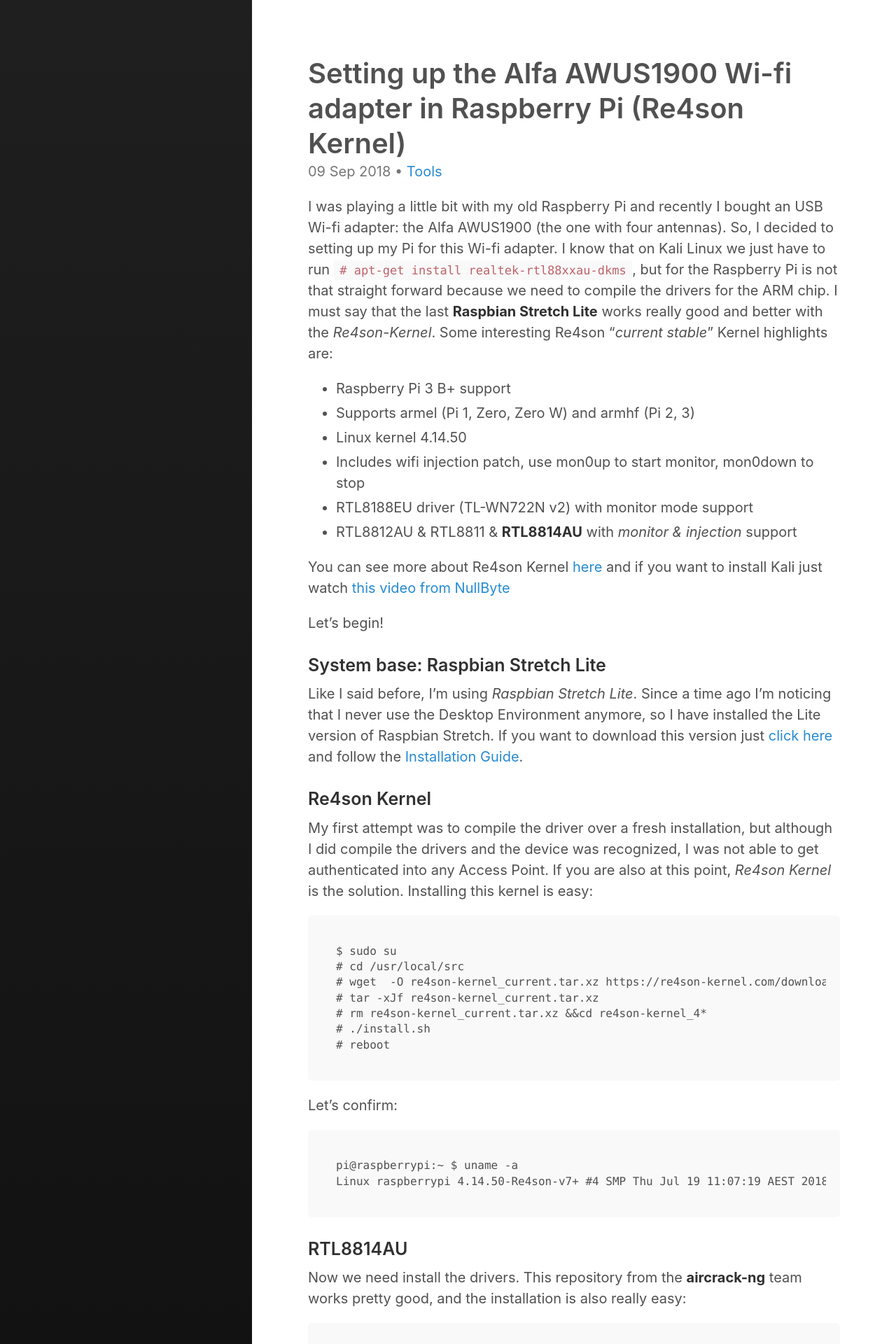
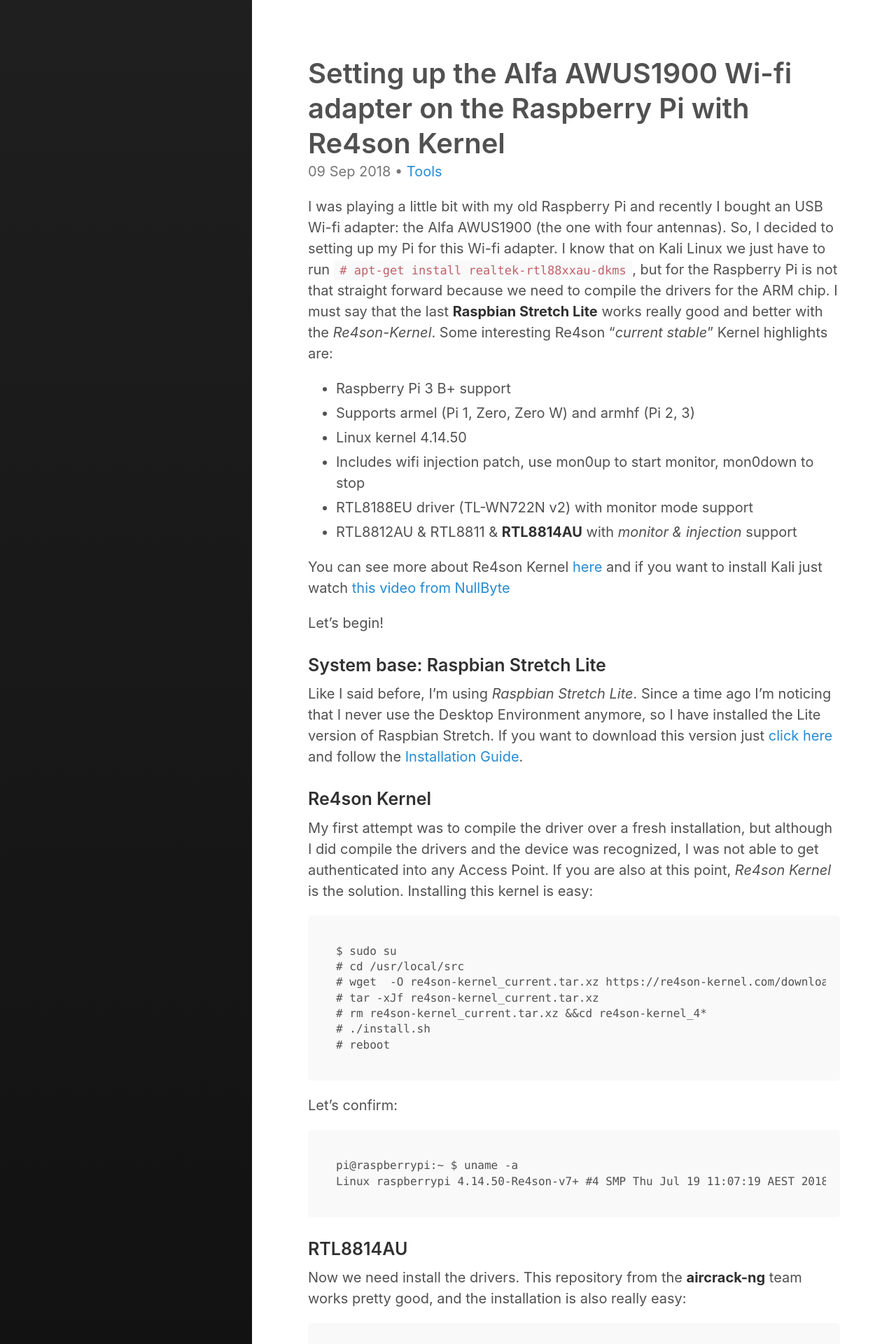
Before and after one commit to davidtavarez/davidtavarez.github.io, a Jekyll site: the page built from _posts/2018-09-09-re4son_kernel_raspberry_pi.md, in a window 1280 px wide. Shown: the top 1920 px of the page at 70% size. Built offline with Jekyll 4.4.1, drawn with Linux system fonts in a browser that asks for light colours.

Commit message:
changing title

```diff
--- a/_posts/2018-09-09-re4son_kernel_raspberry_pi.md
+++ b/_posts/2018-09-09-re4son_kernel_raspberry_pi.md
@@ -1,6 +1,6 @@
 ---
 layout: post
-title:  "Setting up the Alfa AWUS1900 Wi-fi adapter in Raspberry Pi (Re4son Kernel)"
+title:  "Setting up the Alfa AWUS1900 Wi-fi adapter on the Raspberry Pi with Re4son Kernel"
 date:   2018-09-09 12:03:00 -0400
 categories:
   - Tools
```
